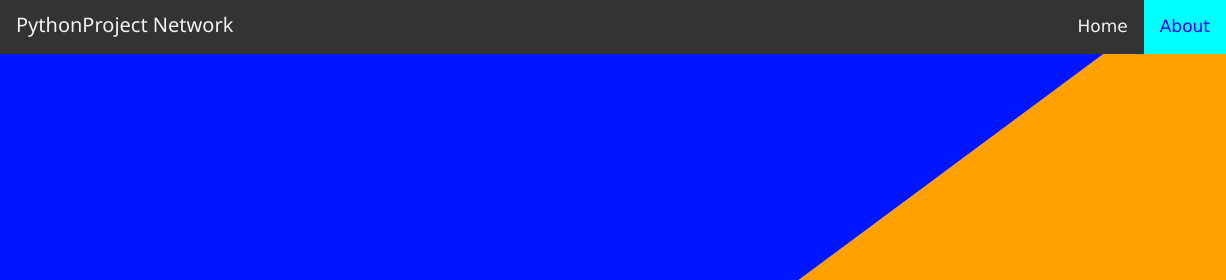
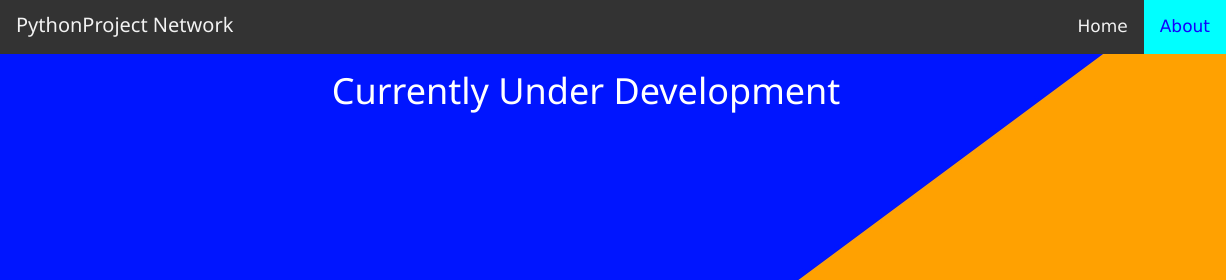
Before and after one commit to IWickGames/PyProject-Website, a plain HTML site: page www/about.html in a window 1280 px wide. Shown: the top 280 px of the page, 54-1280 px from the left. Drawn offline with nearby package versions, Linux system fonts and the light colour scheme.

Commit message:
Update about.html

```diff
--- a/www/about.html
+++ b/www/about.html
@@ -17,5 +17,7 @@
 </head>
 
 <body>
-
+    <center>
+        <h1 style="color: white;">Currently Under Development</h1>
+    </center>
 </body>
```
